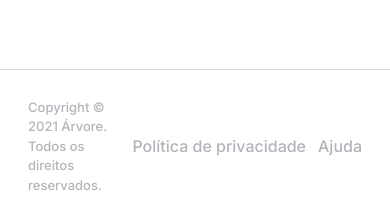
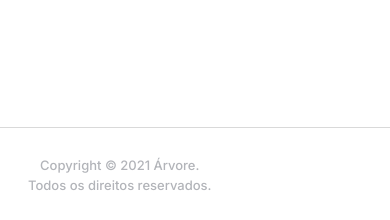
Before and after one commit to jgabriel1/google-books, a Next.js app: page / in a window 390 px wide. Shown: the part 621-841 px from the top of the page. Built offline with nearby package versions, Linux system fonts and the light colour scheme; no server answers.

Commit message:
feat: add responsive styles to footer

```diff
--- a/src/components/Footer.tsx
+++ b/src/components/Footer.tsx
@@ -1,13 +1,31 @@
-import { Button, Container, Flex, HStack, Text } from '@chakra-ui/react';
+import {
+  Button,
+  Container,
+  Flex,
+  HStack,
+  Text,
+  useBreakpointValue,
+} from '@chakra-ui/react';
 
-export const Footer = () => (
+export const Footer = () => {
+  const isSmallestScreenSize = useBreakpointValue([true, false]);
+  const isScreenSmallOrWider = useBreakpointValue([true, true, false]);
+
+  return (
     <Flex align="center" borderTop="0.5px solid #D9D9D9" marginTop="auto">
       <Container maxW="1120px">
-      <Flex justify="space-between" align="center" p="28px">
-        <Text color="#B2B4B9" fontSize="13px" fontWeight={500}>
-          Copyright © 2021 Árvore. Todos os direitos reservados.
+        <Flex justify={['center', 'space-between']} align="center" p="28px">
+          <Text
+            color="#B2B4B9"
+            fontSize="13px"
+            fontWeight={500}
+            textAlign={['center', 'left']}
+          >
+            Copyright © 2021 Árvore. {isScreenSmallOrWider && <br />} Todos os
+            direitos reservados.
           </Text>
 
+          {!isSmallestScreenSize && (
             <HStack spacing="12px">
               <Button
                 variant="outline"
@@ -27,7 +45,9 @@ export const Footer = () => (
                 Ajuda
               </Button>
             </HStack>
+          )}
         </Flex>
       </Container>
     </Flex>
   );
+};
```
Lines whose indentation alone changed are shown as unchanged.
